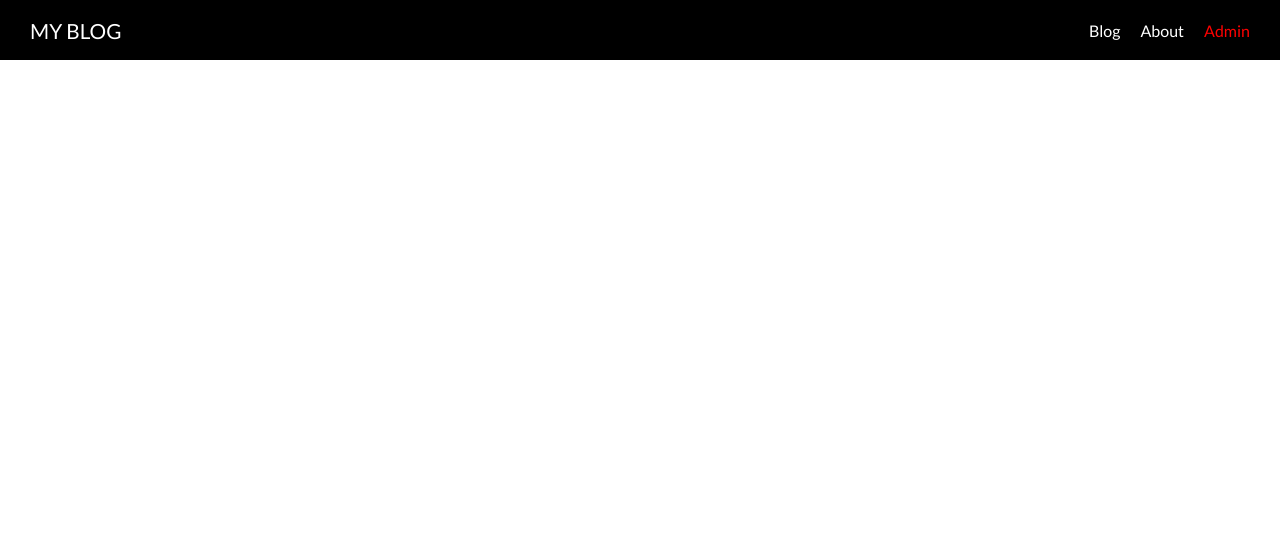
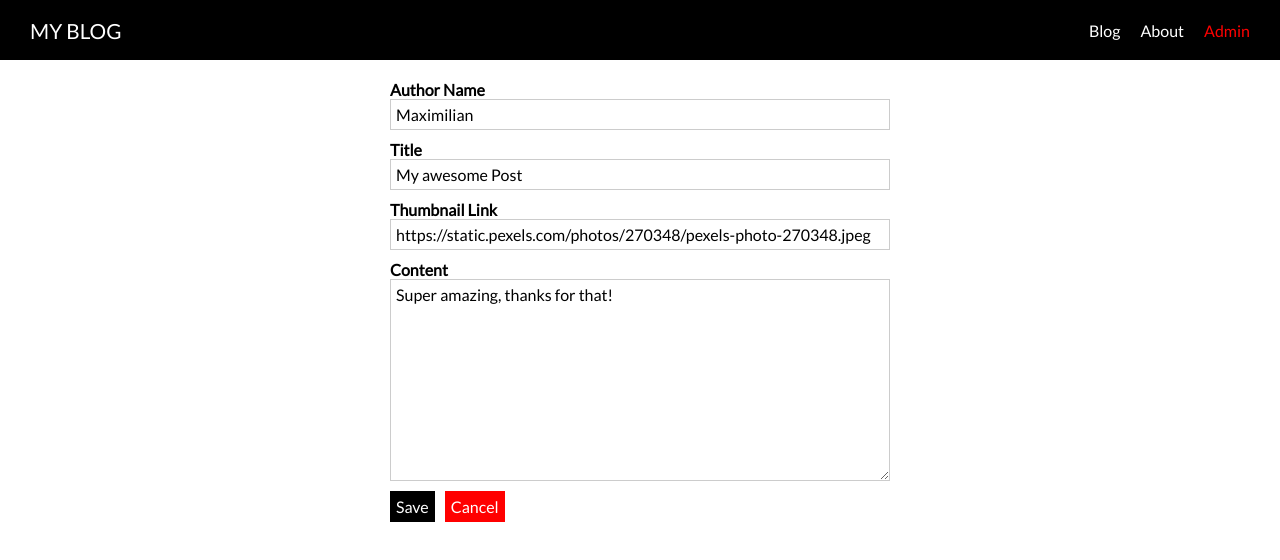
Before and after one commit to ale-xander/blog_with_VueJS, a Nuxt app: page /admin/1 in a window 1280 px wide. Shown: the top 560 px of the page. Built offline with nearby package versions, Linux system fonts and the light colour scheme.

Commit message:
created a form to add more content

```diff
--- /dev/null
+++ b/components/Admin/AdminPostForm.vue
@@ -0,0 +1,56 @@
+<template>
+  <form @submit.prevent="onSave">
+    <AppControlInput v-model="editedPost.author">Author Name</AppControlInput>
+    <AppControlInput v-model="editedPost.title">Title</AppControlInput>
+    <AppControlInput v-model="editedPost.thumbnailLink">Thumbnail Link</AppControlInput>
+    <AppControlInput
+      control-type="textarea"
+      v-model="editedPost.content">Content</AppControlInput>
+    <AppButton type="submit">Save</AppButton>
+    <AppButton
+      type="button"
+      style="margin-left: 10px"
+      btn-style="cancel"
+      @click="onCancel">Cancel</AppButton>
+  </form>
+</template>
+
+<script>
+import AppControlInput from "@/components/UI/AppControlInput";
+import AppButton from "@/components/UI/AppButton";
+
+export default {
+  components: {
+    AppControlInput,
+    AppButton
+  },
+  props: {
+    post: {
+      type: Object,
+      required: false
+    }
+  },
+  data() {
+    return {
+      editedPost: this.post
+        ? { ...this.post }
+        : {
+            author: "",
+            title: "",
+            thumbnailLink: "",
+            content: ""
+          }
+    };
+  },
+  methods: {
+    onSave() {
+      // Save the post
+      console.log(this.editedPost);
+    },
+    onCancel() {
+      // Navigate back
+      this.$router.push("/admin");
+    }
+  }
+};
+</script>
--- /dev/null
+++ b/components/UI/AppButton.vue
@@ -0,0 +1,63 @@
+<template>
+  <button
+    class="button"
+    :class="btnStyle"
+    v-bind="$attrs"
+    v-on="$listeners"><slot /></button>
+</template>
+
+<script>
+export default {
+  name: 'AppButton',
+  props: {
+    btnStyle: {
+      type: String,
+      default: ''
+    }
+  }
+}
+</script>
+
+
+<style scoped>
+.button {
+  font: inherit;
+  background-color: black;
+  color: white;
+  padding: 5px;
+  cursor: pointer;
+  border: 1px solid black;
+}
+
+.button:hover,
+.button:active {
+  background-color: rgb(51, 51, 51);
+  border: 1px solid black;
+}
+
+.inverted {
+  background-color: white;
+  color: black;
+  border: 1px solid transparent;
+}
+
+.inverted:hover,
+.inverted:active {
+  color: #ccc;
+  background-color: white;
+  border: 1px solid transparent;
+}
+
+.cancel {
+  background-color: red;
+  color: white;
+  border: 1px solid transparent;
+}
+
+.cancel:hover,
+.cancel:active {
+  background-color: salmon;
+  border: 1px solid transparent;
+  color: white;
+}
+</style>
--- /dev/null
+++ b/components/UI/AppControlInput.vue
@@ -0,0 +1,58 @@
+<template>
+  <div class="input-control">
+    <label><slot /></label>
+    <input
+      v-if="controlType === 'input'"
+      v-bind="$attrs"
+      :value="value"
+      @input="$emit('input', $event.target.value)">
+    <textarea
+      v-if="controlType === 'textarea'"
+      rows="10"
+      :value="value"
+      @input="$emit('input', $event.target.value)"></textarea>
+  </div>
+</template>
+
+<script>
+export default {
+  name: 'AppInputControl',
+  props: {
+    controlType: {
+      type: String,
+      default: 'input'
+    },
+    value: {
+      type: String,
+      default: ''
+    }
+  }
+}
+</script>
+
+<style scoped>
+.input-control {
+  margin: 10px 0;
+}
+
+.input-control label {
+  display: block;
+  font-weight: bold;
+}
+
+.input-control input,
+.input-control textarea {
+  display: block;
+  width: 100%;
+  box-sizing: border-box;
+  font: inherit;
+  border: 1px solid #ccc;
+  padding: 5px;
+}
+
+.input-control input:focus,
+.input-control textarea:focus {
+  background-color: #eee;
+  outline: none;
+}
+</style>
--- /dev/null
+++ b/pages/admin/_postId/index.vue
@@ -0,0 +1,40 @@
+<template>
+  <div class="admin-post-page">
+    <section class="update-form">
+      <AdminPostForm :post="loadedPost" />
+    </section>
+  </div>
+</template>
+
+<script>
+import AdminPostForm from '@/components/Admin/AdminPostForm'
+
+export default {
+  components: {
+    AdminPostForm
+  },
+  data() {
+    return {
+      loadedPost: {
+        author: 'Maximilian',
+        title: 'My awesome Post',
+        content: 'Super amazing, thanks for that!',
+        thumbnailLink: 'https://static.pexels.com/photos/270348/pexels-photo-270348.jpeg'
+      }
+    }
+  }
+}
+</script>
+
+<style scoped>
+.update-form {
+  width: 90%;
+  margin: 20px auto;
+}
+
+@media (min-width: 768px) {
+  .update-form {
+    width: 500px;
+  }
+}
+</style>
--- /dev/null
+++ b/pages/admin/index.vue
@@ -0,0 +1,37 @@
+<template>
+  <div class="admin-page">
+    <section class="new-post">
+      <button @click="$router.push('/admin/new-post')">Create Post</button>
+    </section>
+    <section class="existing-posts">
+      <h1>Existing Posts</h1>
+      <PostList isAdmin />
+    </section>
+  </div>
+</template>
+
+<script>
+import PostList from '@/components/Posts/PostList'
+
+export default {
+  components: {
+    PostList
+  }
+}
+</script>
+
+<style scoped>
+.admin-page {
+  padding: 20px;
+}
+
+.new-post {
+  text-align: center;
+  border-bottom: 2px solid #ccc;
+  padding-bottom: 10px;
+}
+
+.existing-posts h1 {
+  text-align: center;
+}
+</style>
--- /dev/null
+++ b/pages/admin/new-post/index.vue
@@ -0,0 +1,30 @@
+<template>
+  <div class="admin-new-post-page">
+    <section class="new-post-form">
+      <AdminPostForm />
+    </section>
+  </div>
+</template>
+
+<script>
+import AdminPostForm from "@/components/Admin/AdminPostForm";
+
+export default {
+  components: {
+    AdminPostForm
+  }
+};
+</script>
+
+<style scoped>
+.new-post-form {
+  width: 90%;
+  margin: 20px auto;
+}
+
+@media (min-width: 768px) {
+  .new-post-form {
+    width: 500px;
+  }
+}
+</style>
```
Also changed, not shown: pages/admin/auth/index.vue (added).
